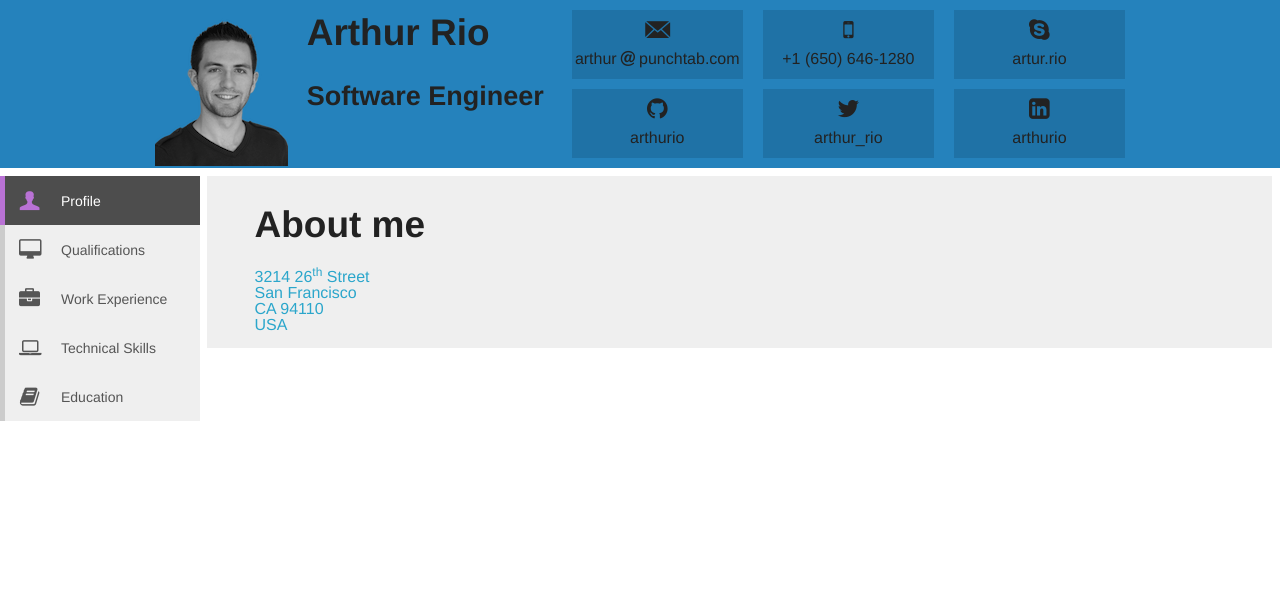
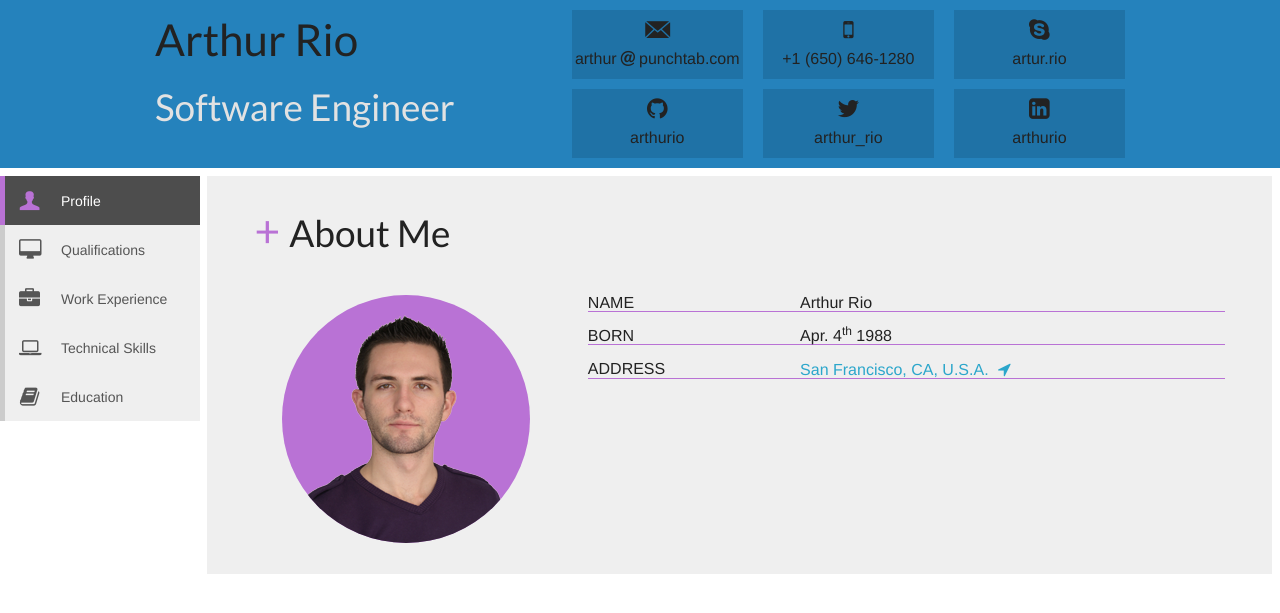
Before and after one commit to arthurio/site_heroku, a Django app: page / in a window 1280 px wide. Shown: the top 613 px of the page. Run offline with Django 3.2, Linux system fonts and the light colour scheme; some web fonts are replaced.

Commit message:
profile page

```diff
--- a/perso/static/css/style.css
+++ b/perso/static/css/style.css
@@ -13,8 +13,17 @@
     color: #222;
 }
 
-.header .title h4 {
-    white-space: nowrap;
+.header .title h1 {
+    margin-bottom: 0.25em;
+}
+
+h1, h2, h3 {
+    font-family: "lato";
+    font-weight: 400;
+}
+
+.header .title h2, .header .title h3 {
+    color: #e2e2e2;
 }
 
 .header .contact a:focus, .header .contact a:hover{
@@ -109,6 +118,15 @@ div.icon:before {
 
 /* CONTENT */
 
+.content h2:before, .content h3:before {
+    content: "+";
+    color: #B972D5;
+    font-size: 1.2em;
+    margin-right: 0.2em;
+}
+
+    /* SIDEBAR */
+
     .section-container.vertical-tabs {
         border: none;
     }
@@ -154,66 +172,101 @@ div.icon:before {
     }
 
     @media only screen and (max-width: 768px) {
-    .section-container.vertical-tabs>section>.title a {
-        text-align: center;
-    }
-
         .section-container.vertical-tabs>section>.title {
             border-bottom: 1px solid #ccc;
         }
-
     }
 
     .section-container.vertical-tabs>section>.title a {
         border-left: 0.4em solid #ccc;
     }
 
-.section-container.vertical-tabs>section.active>.title.profile a,
-.section-container.vertical-tabs>section>.title.profile a:hover,
-.section-container.vertical-tabs>section>.title.profile a:focus {
+    .section-container.vertical-tabs>section.active.profile>.title a,
+    .section-container.vertical-tabs>section.profile>.title a:hover,
+    .section-container.vertical-tabs>section.profile>.title a:focus {
         border-left: 0.4em solid #B972D5;
     }
 
-.section-container.vertical-tabs>section.active>.title.profile span:before {
+    .section-container.vertical-tabs>section.active.profile>.title span:before {
         color: #B972D5;
     }
 
-.section-container.vertical-tabs>section.active>.title.qualifications a,
-.section-container.vertical-tabs>section>.title.qualifications a:hover,
-.section-container.vertical-tabs>section>.title.qualifications a:focus {
+    .section-container.vertical-tabs>section.active.qualifications>.title a,
+    .section-container.vertical-tabs>section.qualifications>.title a:hover,
+    .section-container.vertical-tabs>section.qualifications>.title a:focus {
         border-left: 0.4em solid #DCB80B;
     }
 
-.section-container.vertical-tabs>section.active>.title.qualifications span:before {
+    .section-container.vertical-tabs>section.active.qualifications>.title span:before {
         color: #DCB80B;
     }
 
-.section-container.vertical-tabs>section.active>.title.experience a,
-.section-container.vertical-tabs>section>.title.experience a:hover,
-.section-container.vertical-tabs>section>.title.experience a:focus {
+    .section-container.vertical-tabs>section.active.experience>.title a,
+    .section-container.vertical-tabs>section.experience>.title a:hover,
+    .section-container.vertical-tabs>section.experience>.title a:focus {
         border-left: 0.4em solid #2582BC;
     }
 
-.section-container.vertical-tabs>section.active>.title.experience span:before {
+    .section-container.vertical-tabs>section.active.experience>.title span:before {
         color: #2582BC;
     }
 
-.section-container.vertical-tabs>section.active>.title.skills a,
-.section-container.vertical-tabs>section>.title.skills a:hover,
-.section-container.vertical-tabs>section>.title.skills a:focus {
+    .section-container.vertical-tabs>section.active.skills>.title a,
+    .section-container.vertical-tabs>section.skills>.title a:hover,
+    .section-container.vertical-tabs>section.skills>.title a:focus {
         border-left: 0.4em solid #26A86A;
     }
 
-.section-container.vertical-tabs>section.active>.title.skills span:before {
+    .section-container.vertical-tabs>section.active.skills>.title span:before {
         color: #26A86A;
     }
 
-.section-container.vertical-tabs>section.active>.title.education a,
-.section-container.vertical-tabs>section>.title.education a:hover,
-.section-container.vertical-tabs>section>.title.education a:focus {
+    .section-container.vertical-tabs>section.active.education>.title a,
+    .section-container.vertical-tabs>section.education>.title a:hover,
+    .section-container.vertical-tabs>section.education>.title a:focus {
         border-left: 0.4em solid #E4540D;
     }
 
-.section-container.vertical-tabs>section.active>.title.education span:before {
+    .section-container.vertical-tabs>section.active.education>.title span:before {
         color: #E4540D;
     }
+    /* SIDEBAR */
+
+    /* PROFILE */
+
+    .profile .image-wrapper {
+        border-radius: 1000px;
+        background-color: #B972D5;
+        width: 248px;
+        height: 248px;
+        overflow: hidden;
+        margin: auto;
+    }
+
+    .profile .image-wrapper img {
+        margin: 20px;
+    }
+
+    @media only screen and (min-width: 768px) and (max-width: 1048px) {
+        .profile .image-wrapper {
+            width: 170px;
+            height: 170px;
+        }
+    }
+
+    .content>.row>.columns {
+        margin-bottom: 1em;
+    }
+    .id-card>.row>.columns {
+        padding: 0;
+    }
+
+    .id-card .row {
+        border-bottom: 1px solid #B972D5;
+        margin: 0 auto 1em;
+    }
+
+
+    /* END PROFILE */
+
+/* END CONTENT */
--- a/perso/templates/content.html
+++ b/perso/templates/content.html
@@ -1,30 +1,30 @@
 <div class="section-container vertical-tabs" data-section="vertical-tabs" data-options="deep_linking: false">
-    <section>
-    <p class="title profile" data-section-title><a href="#profile"><span class="icon icon-user">Profile</span></a></p>
+    <section class="profile">
+        <p class="title" data-section-title><a href="#profile"><span class="icon icon-user">Profile</span></a></p>
         <div class="content"  data-slug="profile" data-section-content>
             {% include 'profile.html' %}
         </div>
     </section>
-    <section>
-    <p class="title qualifications" data-section-title><a href="#qualifications"><span class="icon icon-desktop">Qualifications</span></a></p>
+    <section class="qualifications">
+        <p class="title" data-section-title><a href="#qualifications"><span class="icon icon-desktop">Qualifications</span></a></p>
         <div class="content"  data-slug="qualifications" data-section-content>
             {% include 'qualifications.html' %}
         </div>
     </section>
-    <section>
-        <p class="title experience" data-section-title><a href="#experience"><span class="icon icon-briefcase">Work Experience</span></a></p>
+    <section class="experience">
+        <p class="title" data-section-title><a href="#experience"><span class="icon icon-briefcase">Work Experience</span></a></p>
         <div class="content" data-slug="experience" data-section-content>
             {% include 'experience.html' %}
         </div>
     </section>
-    <section>
-        <p class="title skills" data-section-title><a href="#skills"><span class="icon icon-laptop">Technical Skills</span></a></p>
+    <section class="skills">
+        <p class="title" data-section-title><a href="#skills"><span class="icon icon-laptop">Technical Skills</span></a></p>
         <div class="content" data-slug="skills" data-section-content>
             {% include 'skills.html' %}
         </div>
     </section>
-    <section>
-        <p class="title education" data-section-title><a href="#education"><span class="icon icon-book">Education</span></a></p>
+    <section class="education">
+        <p class="title" data-section-title><a href="#education"><span class="icon icon-book">Education</span></a></p>
         <div class="content" data-slug="education" data-section-content>
             {% include 'education.html' %}
         </div>
--- a/perso/templates/header.html
+++ b/perso/templates/header.html
@@ -1,13 +1,8 @@
 <div class="row">
-    <div class="small-4 large-2 columns">
-        <img src="{{ STATIC_URL }}images/tall.png" data-interchange="[{{ STATIC_URL }}images/small.png, (small_medium)], [{{ STATIC_URL }}images/medium.png, (medium_small)] [{{ STATIC_URL }}images/tall.png, (medium)]">
-    </div>
-    <div class="small-8 large-3 columns title">
-        <div class="row">
-            <h2>Arthur Rio</h2>
-            <h3 class="hide-for-medium">Software Engineer</h3>
-            <h4 class="show-for-medium">Software Engineer</h4>
-        </div>
+    <div class="small-12 large-5 columns title">
+        <h1>Arthur Rio</h1>
+        <h2 class="hide-for-medium">Software Engineer</h2>
+        <h3 class="show-for-medium">Software Engineer</h3>
     </div>
     <div class="small-12 large-7 columns contact">
         <ul class="small-block-grid-3 large-block-grid-3">
--- a/perso/templates/index.html
+++ b/perso/templates/index.html
@@ -13,7 +13,7 @@
     <meta name="Arthur Rio" content="Arthur Rio">
     <meta name="keywords" content="Arthur, Rio, Polytech, développeur, ingénieur, logiciel, Palo Alto, developer, software, engineer, python, django, javascript, JQuery, PunchTab">
     <meta property="fb:admins" content="721178891" />
-    <meta property="og:image" content="http://www.arthur-rio.fr/{{ STATIC_URL }}images/tall.png" />
+    <meta property="og:image" content="http://www.arthur-rio.fr/{{ STATIC_URL }}images/picture/bw/tall.png" />
     <meta property="og:title" content="Arthur Rio | Software Engineer" />
     <meta property="og:type" content="website"/>
     <meta property="og:locale" content="en_US" />
@@ -22,7 +22,7 @@
     <meta property="og:description"
         content="Software engineer at PunchTab, working on the back-end and front-end of the web platform, on the integration with third parties, and building report and anylitics tools. Productwise, in charge of the giveaway widget."/>
 
-    <link rel="icon" type="image/png" href="{{ STATIC_URL }}images/profile.png">
+    <link rel="icon" type="image/png" href="{{ STATIC_URL }}images/medium.png">
     <!-- FONTS -->
     <link href="http://fonts.googleapis.com/css?family=Open+Sans:300,400,600,700,800" rel="stylesheet" type="text/css">
     <link href="http://fonts.googleapis.com/css?family=Gentium+Book+Basic:400,400italic" rel="stylesheet" type="text/css">
@@ -58,12 +58,6 @@
     <script src="{{ STATIC_URL }}js/foundation.min.js"></script>
     <script>
         $(document).foundation();
-        $(document).foundation('interchange', {
-            named_queries : {
-                small_medium: 'only screen and (min-width: 778px) and (max-width: 976px)',
-                medium_small: 'only screen and (min-width: 976px) and (max-width: 1280px)'
-            }
-        });
     </script>
 
     <script type="text/javascript">
--- a/perso/templates/profile.html
+++ b/perso/templates/profile.html
@@ -1,31 +1,38 @@
 <div class="row">
     <div class="large-12 columns">
-        <h2>About me</h2>
+        <h2>About Me</h2>
     </div>
 </div>
 <div class="row">
-    <div class="large-12 columns">
-        <a href="https://www.google.com/maps?q=3214+26th+Street+San+Francisco+CA+94110+USA&hl=en&geocode=+&hnear=3214+26th+St,+San+Francisco,+California+94110&t=m&z=16" target="_blank">
-            <div class="row">
-                <div class="small-12 large-12 columns">
-                    3214 26<sup>th</sup> Street
-                </div>
+    <div class="small-12 large-4 columns">
+        <div class="image-wrapper">
+            <img src="{{ STATIC_URL }}images/picture/color/tall.png" data-interchange="[{{ STATIC_URL }}images/picture/color/tall.png, (default)], [{{ STATIC_URL }}images/picture/color/medium.png, (only screen and (min-width: 768px) and (max-width: 1048px))]"/>
+        </div>
+    </div>
+    <div class="small-12 large-8 columns id-card">
+        <div class="row">
+            <div class="small-6 large-4 columns">
+                NAME
             </div>
-            <div class="row">
-                <div class="small-12 large-12 columns">
-                    San Francisco
-                </div>
+            <div class="small-6 large-8 columns">
+                Arthur Rio
             </div>
-            <div class="row">
-                <div class="small-12 large-12 columns">
-                    CA 94110
-                </div>
+        </div>
+        <div class="row">
+            <div class="small-6 large-4 columns">
+                BORN
             </div>
-            <div class="row">
-                <div class="small-12 large-12 columns">
-                    USA
-                </div>
+            <div class="small-6 large-8 columns">
+                Apr. 4<sup>th</sup> 1988
             </div>
-        </a>
+        </div>
+        <div class="row">
+            <div class="small-6 large-4 columns">
+                ADDRESS
+            </div>
+            <div class="small-6 large-8 columns">
+                <a href="https://www.google.com/maps?q=3214+26th+Street+San+Francisco+CA+94110+USA&hl=en&geocode=+&hnear=3214+26th+St,+San+Francisco,+California+94110&t=m&z=16" target="_blank">San Francisco, CA, U.S.A. <span class="icon icon-direction"></span></a>
+            </div>
+        </div>
     </div>
 </div>
```
Also changed, not shown: perso/static/images/picture/bw/medium.png (renamed from perso/static/images/medium.png), perso/static/images/picture/bw/small.png (renamed from perso/static/images/small.png), perso/static/images/picture/bw/tall.png (renamed from perso/static/images/tall.png), perso/static/images/picture/color/medium.png (added), perso/static/images/picture/color/tall.png (added). Lines whose indentation alone changed are shown as unchanged.
